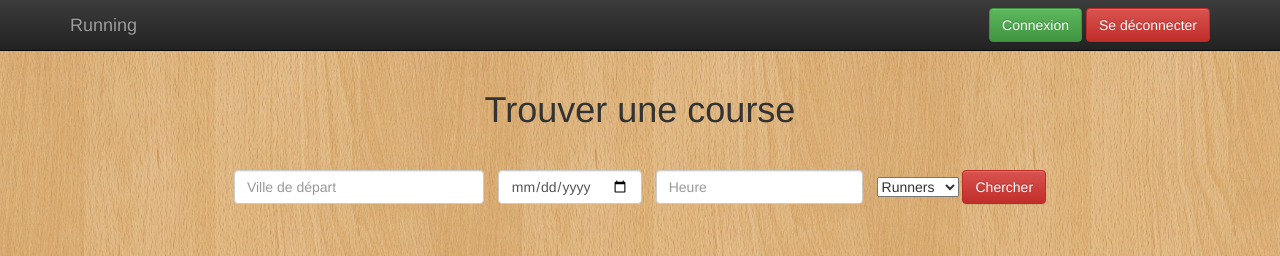
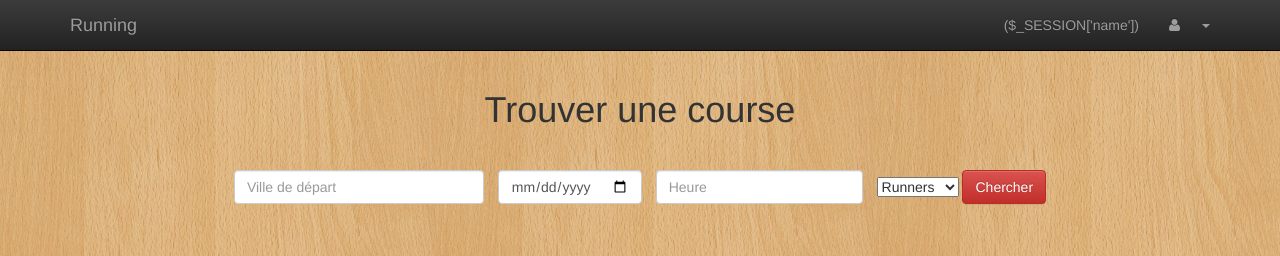
Before and after one commit to AlexBauchet/Running, a PHP site: page /seekRun.php in a window 1280 px wide. Shown: the top 256 px of the page. Run offline with PHP 8.4, Linux system fonts and the light colour scheme; some libraries are stand-ins or nearby versions.

Commit message:
dropdown menu header

```diff
--- a/include/headerLoggedIn.php
+++ b/include/headerLoggedIn.php
@@ -14,14 +14,24 @@
 		</div>
 
 		 <div id="navbar" class="navbar-collapse collapse">
-			<form class="navbar-form navbar-right" role="form">
 
-				<!-- Button trigger modal -->
-				<button type="button" class="btn btn-success" data-toggle="modal" data-target="#loginModal">Connexion</button>
+			<ul class="nav navbar-nav navbar-right">
+				<li><a href="#">($_SESSION['name'])</a></li>
+				<li class="dropdown">
+					<a href="#" class="dropdown-toggle" data-toggle="dropdown" role="button" aria-haspopup="true" aria-expanded="false"><i class="fa fa-user fa-1x"></i><span class="caret"></span></a>
+					<ul class="dropdown-menu">
+						<li><a href="#">Ajouter une course</a></li>
+						<li role="separator" class="divider"></li>
+						<li><a href="#">Préférences</a></li>
+						<li><a href="#">Se déconnecter</a></li>
+						<li role="separator" class="divider"></li>
+						<li><a href="#">Aide</a></li>
+						<li><a href="#">Signaler un problème</a></li>
 
-				<button type="button" class="btn btn-danger" data-toggle="modal" data-target="#registerModal">Se déconnecter</button>
+					</ul>
+				</li>
+			</ul>
 
-			</form>
 		</div>
 	</div>
 </nav>
--- a/seekRun.php
+++ b/seekRun.php
@@ -54,8 +54,8 @@
 			<form class="form-inline">
 
 				<div class="form-group">
-					<label for="city" hidden></label>
-					<!-- <i class="fa fa-fw fa-lg fa-map-o"></i> -->
+					<!-- <label for="city" hidden></label> -->
+					<!-- <span class="input-group-addon"><i class="fa fa-map-o fa-fw"></i></span> -->
 					<input id="city" name="city" type="text" placeholder="Ville de départ" class="form-control inputFieldSeekRun">
 				</div>
 
```
Also changed, not shown: css/seekRun.css (line endings or trailing spaces).
